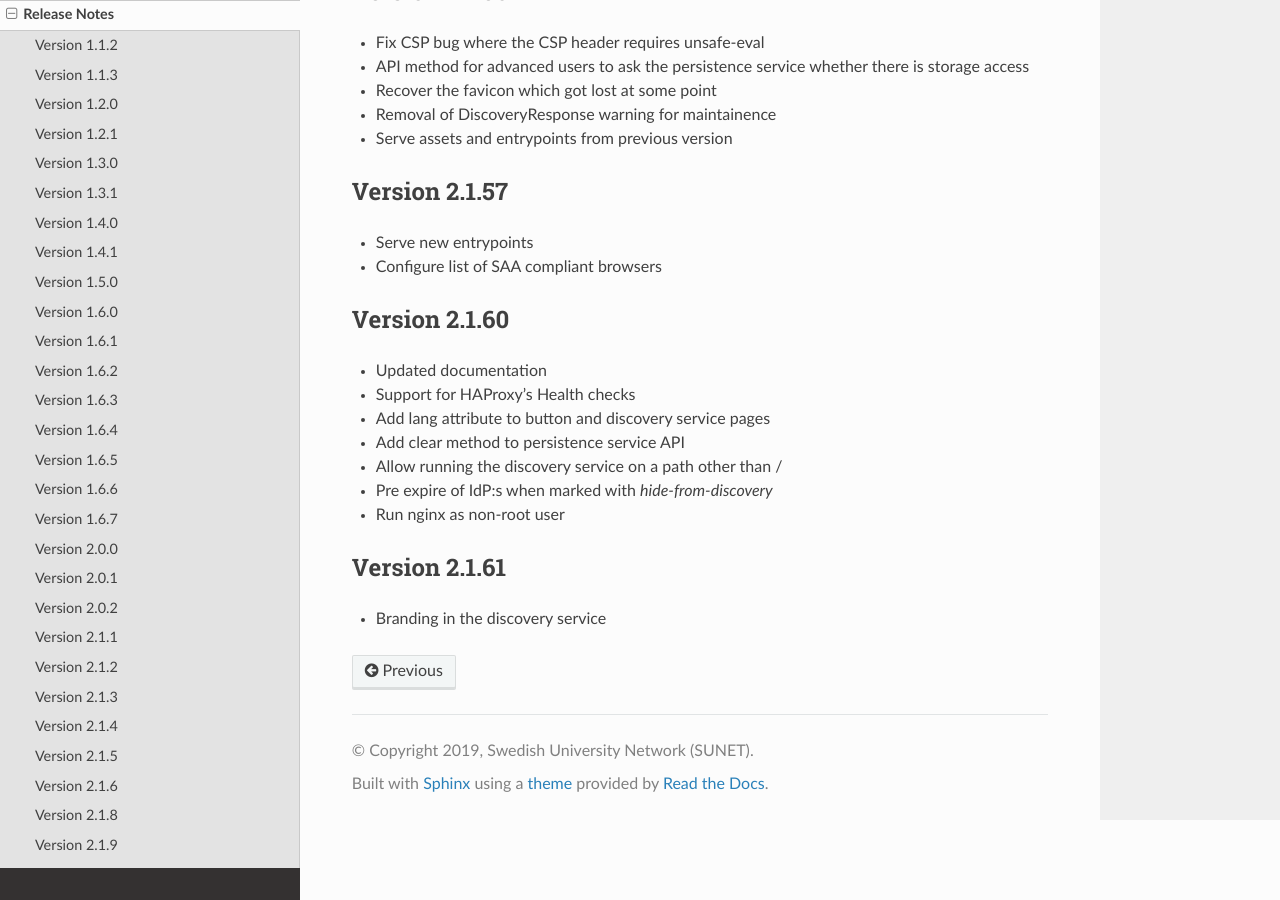
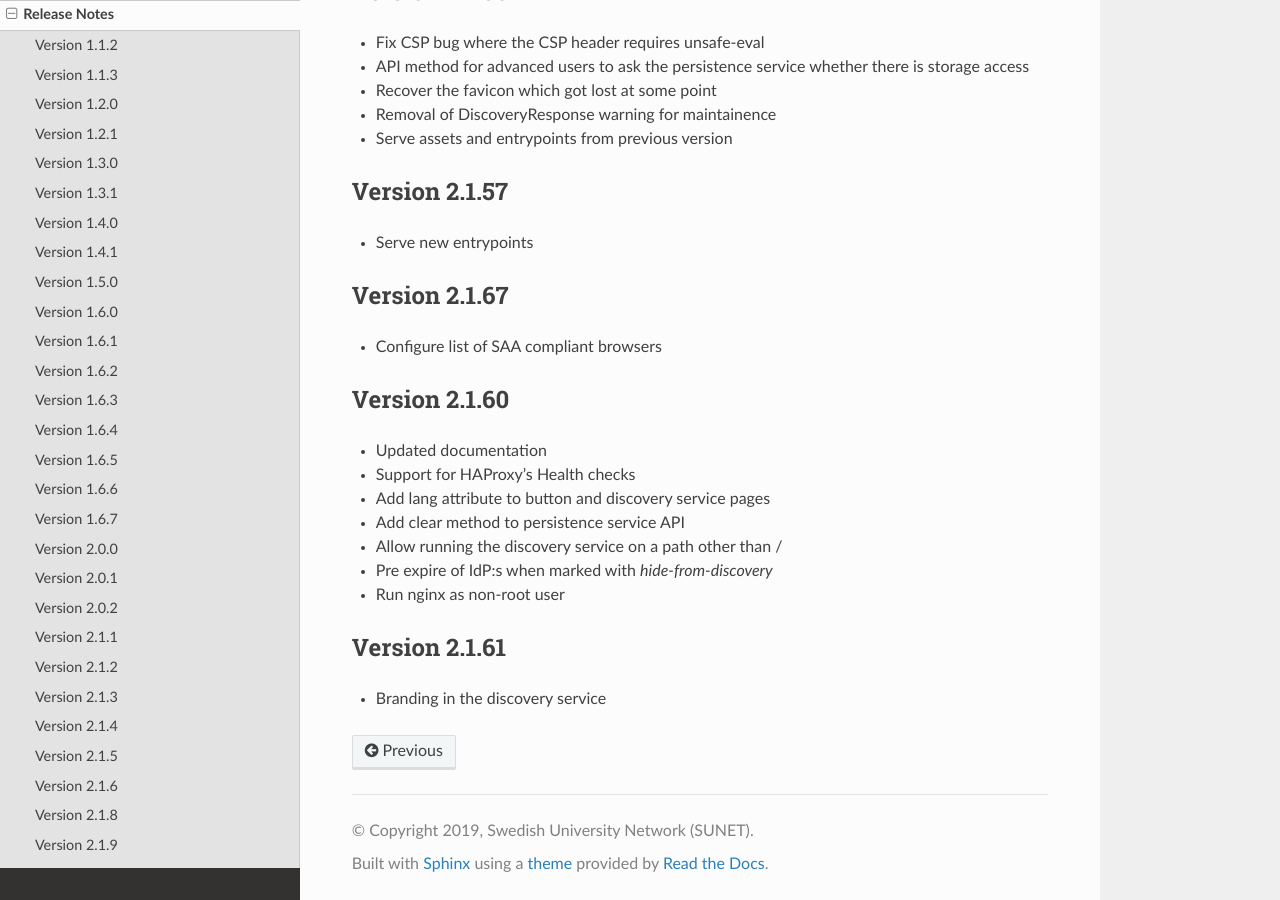
Before and after one commit to TheIdentitySelector/thiss-js, a Sphinx documentation site: the page built from docs/releasenotes.rst, in a window 1280 px wide and 900 px high, scrolled down 6649 px. Built offline with Sphinx 7.4.7 and the Read the Docs theme 3.1.0, drawn with Linux system fonts in a browser that asks for light colours.

Commit message:
bump version to 2.1.67

```diff
--- a/docs/conf.py
+++ b/docs/conf.py
@@ -26,7 +26,7 @@ author = u'Leif Johansson'
 # The short X.Y version
 version = u'2.1'
 # The full version, including alpha/beta/rc tags
-release = u'2.1.61'
+release = u'2.1.67'
 js_source_path = '../src'
 
 # -- General configuration ---------------------------------------------------
--- a/docs/releasenotes.rst
+++ b/docs/releasenotes.rst
@@ -321,6 +321,10 @@ Version 2.1.57
 --------------
 
 * Serve new entrypoints
+
+Version 2.1.67
+--------------
+
 * Configure list of SAA compliant browsers
 
 Version 2.1.60
--- a/package.json
+++ b/package.json
@@ -1,6 +1,6 @@
 {
   "name": "@theidentityselector/thiss",
-  "version": "2.1.61",
+  "version": "2.1.67",
   "description": "The Identity Selector",
   "main": "index.js",
   "private": false,
```
Also changed, not shown: 2 other files.
